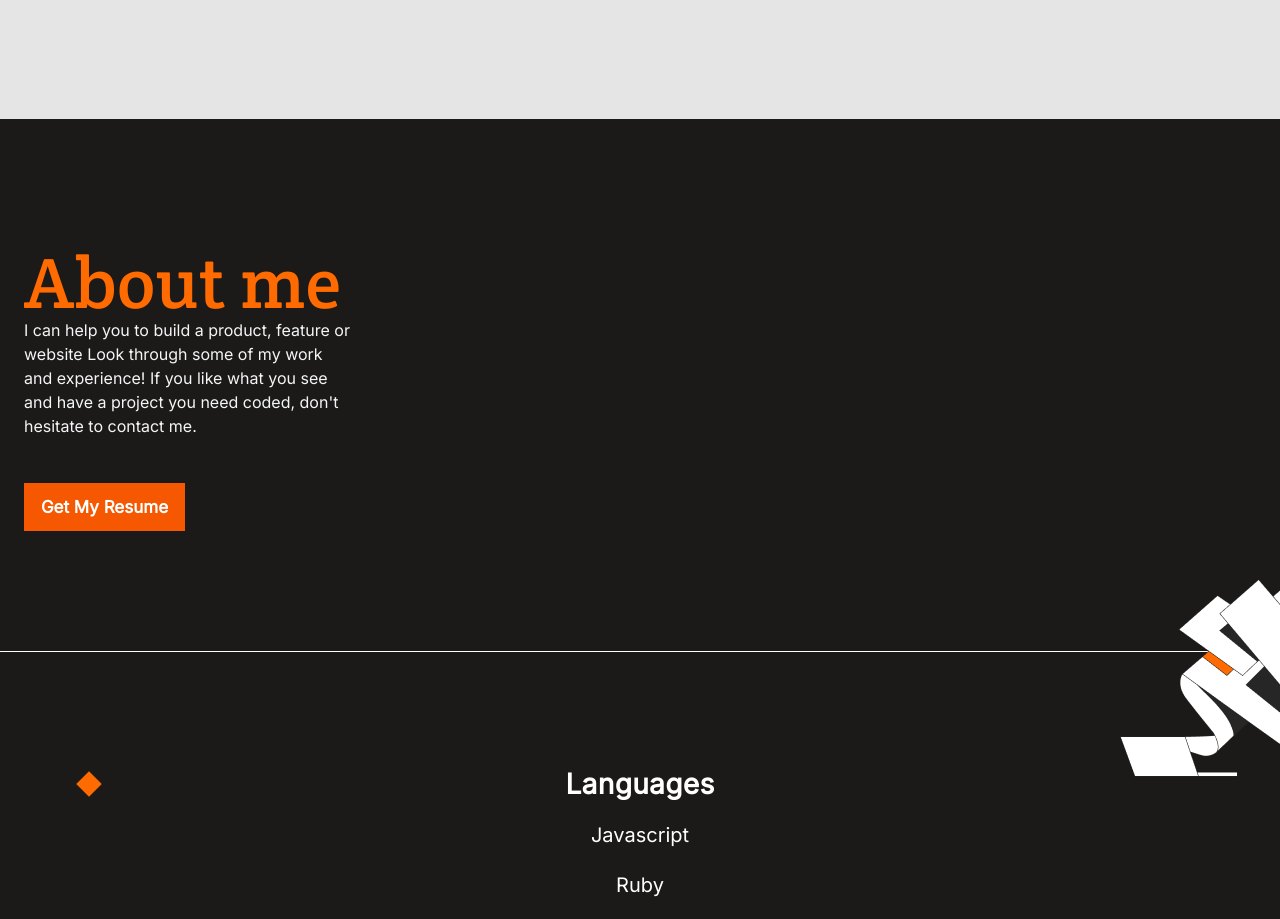
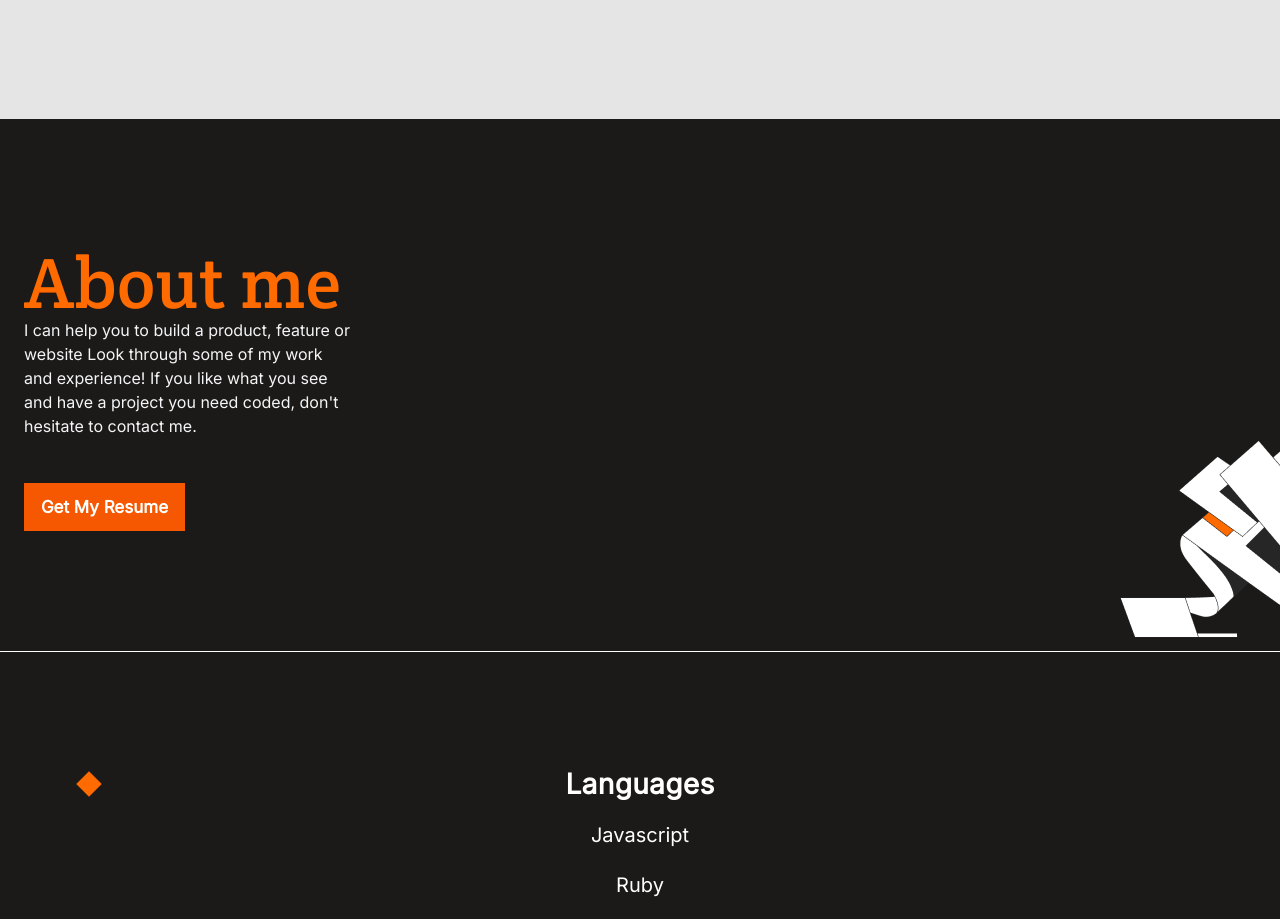
Before and after one commit to fpsapc/MyPortfolio, a website: page index.html in a window 1280 px wide. Shown: the part 4622-5541 px from the top of the page. Drawn offline with Linux system fonts and the light colour scheme.

Commit message:
add background image to aboutme section
add background image to about me section using CSS background-image property

```diff
--- a/index.html
+++ b/index.html
@@ -164,7 +164,6 @@
         project you need coded, don't hesitate to contact me.
       </p>
       <button class="work-button resumebtn">Get My Resume</button>
-      <div><img id="aboutmeimg" src="/img/illustration-about-me-mobile.png" alt=""></div>
     </section>
     <section id="languages">
       <div class="thumbnail">
--- a/styles/styles.css
+++ b/styles/styles.css
@@ -356,6 +356,9 @@ div ul li {
   padding: 120px 24px;
   border-bottom: 1px solid white;
   top: calc(50% - 0px / 2 + 0.5px);
+  background-image: url(/img/illustration-about-me-mobile.png);
+  background-repeat: no-repeat;
+  background-position: 100% 100%;
 }
 
 #me {
@@ -384,11 +387,6 @@ div ul li {
 .resumebtn {
   width: 161px;
   height: 48px;
-}
-
-#aboutmeimg {
-  position: absolute;
-  right: 0;
 }
 
 .thumbnail {
```
